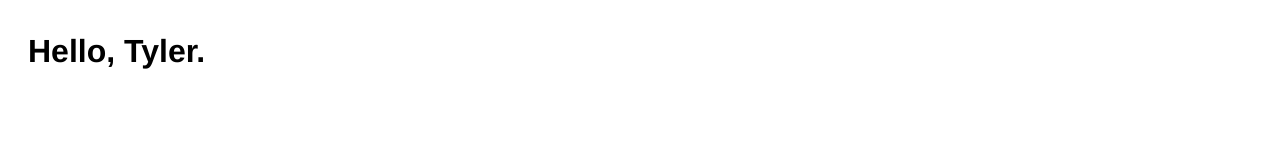
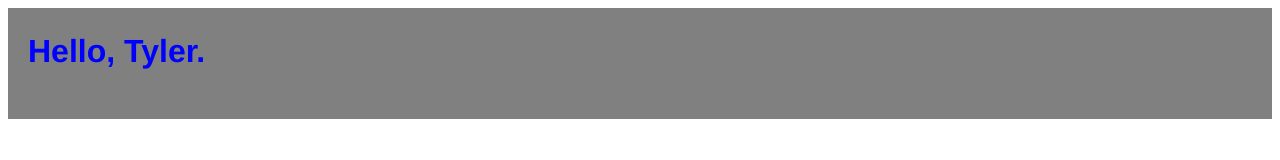
Before and after one commit to TWaltze/react-boiler, a React app: page / in a window 1280 px wide. Built offline with nearby package versions, Linux system fonts and the light colour scheme; some packages are replaced by stand-ins of ours.

Commit message:
Add less for styles

```diff
--- a/package.json
+++ b/package.json
@@ -28,6 +28,8 @@
     "eslint-plugin-react": "^6.9.0",
     "express": "^4.14.0",
     "html-webpack-plugin": "^2.26.0",
+    "less": "^2.7.2",
+    "less-loader": "^2.2.3",
     "postcss-loader": "^0.9.1",
     "style-loader": "^0.13.1",
     "webpack": "^2.2.0-rc.3",
--- a/src/components/App.js
+++ /dev/null
@@ -1,12 +0,0 @@
-import React, { Component } from 'react';
-import styles from './App.css';
-
-export default class App extends Component {
-	render() {
-		return (
-			<div className={styles.app}>
-				<h1>Hello, Tyler.</h1>
-			</div>
-		);
-	}
-}
--- /dev/null
+++ b/src/components/App/index.js
@@ -0,0 +1,12 @@
+import React, { Component } from 'react';
+import styles from './styles.less';
+
+export default class App extends Component {
+	render() {
+		return (
+			<div className={[styles.highlight].join(' ')}>
+				<h1 className={styles.header}>Hello, Tyler.</h1>
+			</div>
+		);
+	}
+}
--- a/src/components/App.css
+++ b/src/components/App/styles.less
@@ -3,4 +3,14 @@
 	font-family: helvetica, arial, sans-serif;
 	line-height: 200%;
 	padding: 6px 20px 30px;
+
+	.header {
+		color: blue;
+	}
 }
+
+.highlight {
+	.app;
+
+	background: grey;
+}
--- a/webpack.config.js
+++ b/webpack.config.js
@@ -43,11 +43,11 @@ const sharedConfig = {
 				include: PATHS.app
 			},
 			{
-				test: /\.css$/,
+				test: /\.less$/,
 				use: [
 					'style-loader',
 					{ loader: 'css-loader', options: { modules: true } },
-					'postcss-loader',
+					'less-loader',
 				],
 				include: PATHS.app
 			},
```
